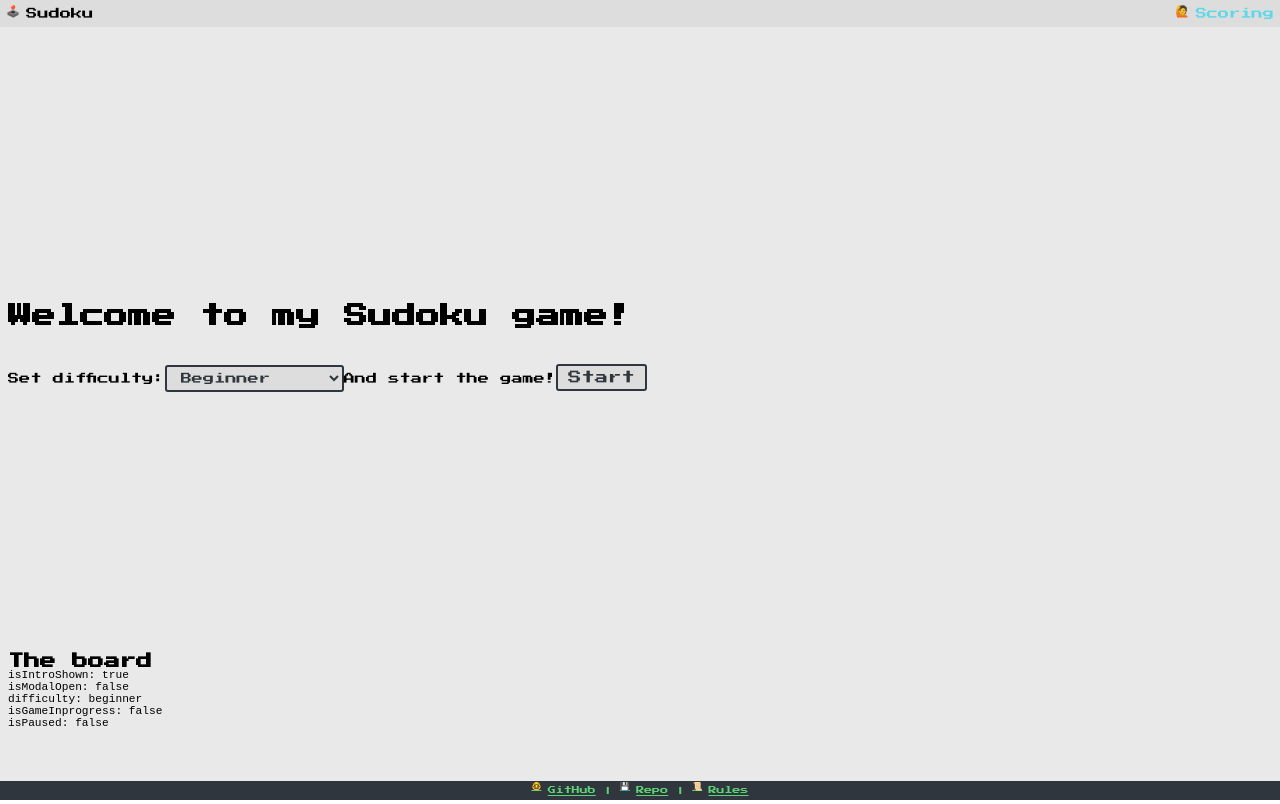
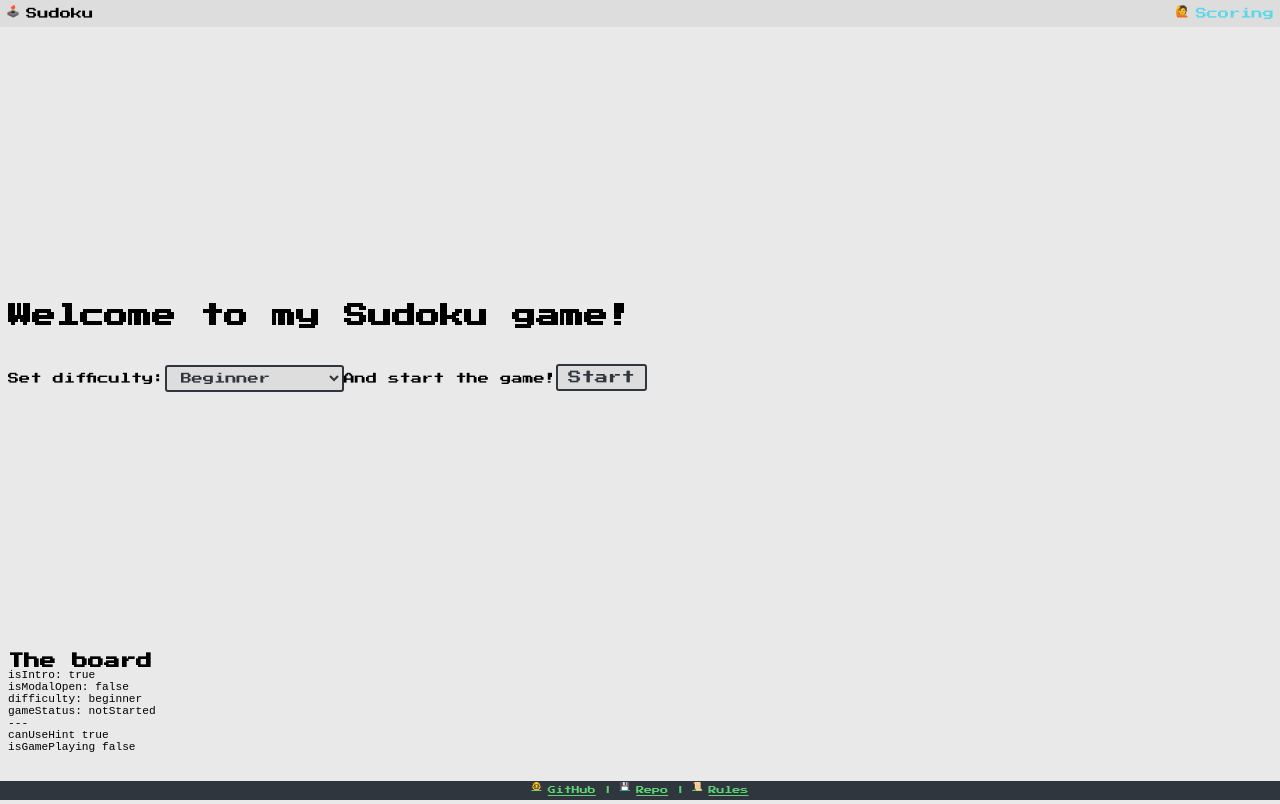
Before and after one commit to mikizuk/vue3-sudoku, a Vue app: page / in a window 1280 px wide. Built offline with nearby package versions, Linux system fonts and the light colour scheme.

Commit message:
GameStatus refactor

```diff
--- a/src/components/layout/GameControls.vue
+++ b/src/components/layout/GameControls.vue
@@ -5,7 +5,7 @@ import EmojiText from '@/components/slots/EmojiText.vue'
 import { useSudokuStore } from '@/stores/sudoku'
 const store = useSudokuStore()
 import { storeToRefs } from 'pinia'
-const { isPaused, hintsRemaining } = storeToRefs(store)
+const { isGamePaused, hintsRemaining } = storeToRefs(store)
 
 const onTogglePause = () => {
   store.togglePause()
@@ -18,7 +18,7 @@ const onHintClick = () => {
   <div class="game-controls">
     <GameDifficulty />
     <RetroButton @click="onTogglePause">
-      <EmojiText v-if="isPaused">
+      <EmojiText v-if="isGamePaused">
         <template #emoji>▶️</template>
         <template #text>Resume</template>
       </EmojiText>
--- a/src/components/layout/TheBoard.vue
+++ b/src/components/layout/TheBoard.vue
@@ -3,17 +3,19 @@ import { useSudokuStore } from '@/stores/sudoku'
 import { storeToRefs } from 'pinia'
 
 const store = useSudokuStore()
-const { isIntroShown, isModalOpen, difficulty, isGameInprogress, isPaused } = storeToRefs(store)
+const { isIntro, isModalOpen, difficulty, gameStatus, canUseHint, isGamePlaying } = storeToRefs(store)
 </script>
 <template>
   <h3 style="padding-top: 10%">The board</h3>
 
   <pre style="font-family: 'Courier New', Courier, monospace">
-isIntroShown: {{ isIntroShown }}
+isIntro: {{ isIntro }}
 isModalOpen: {{ isModalOpen }}
 difficulty: {{ difficulty }}
-isGameInprogress: {{ isGameInprogress }}
-isPaused: {{ isPaused }}
+gameStatus: {{ gameStatus }}
+---
+canUseHint {{ canUseHint }}
+isGamePlaying {{ isGamePlaying }}
   </pre>
 </template>
 
--- a/src/components/layout/TheSudoku.vue
+++ b/src/components/layout/TheSudoku.vue
@@ -8,18 +8,21 @@ import ScoreRulesModal from '@/components/ui/ScoreRulesModal.vue'
 import GameControls from '@/components/layout/GameControls.vue'
 
 const store = useSudokuStore()
-const { isIntroShown } = storeToRefs(store)
+const { isIntro } = storeToRefs(store)
 
-onMounted(() => store.showIntro())
+onMounted(() => {
+  console.info('mounted animate!')
+  store.showIntro()
+})
 </script>
 
 <template>
   <main>
     <Transition name="slide" mode="out-in">
-      <section v-if="isIntroShown" class="intro-section">
+      <section v-if="isIntro" class="intro-section">
         <TheIntro />
       </section>
-      <section v-else-if="isIntroShown === false">
+      <section v-else-if="isIntro === false">
         <GameControls />
       </section>
     </Transition>
--- a/src/components/ui/GameDifficulty.vue
+++ b/src/components/ui/GameDifficulty.vue
@@ -16,8 +16,8 @@ const onResetGame = () => store.resetGame()
 <template>
   <div
     :class="{
-      'game-difficulty game-difficulty--during-game': store.isGameInprogress,
-      'game-difficulty game-difficulty--during-intro': !store.isGameInprogress,
+      'game-difficulty game-difficulty--during-game': store.isGameOn,
+      'game-difficulty game-difficulty--during-intro': !store.isGameOn,
     }"
   >
     <RetroSelect
@@ -25,11 +25,11 @@ const onResetGame = () => store.resetGame()
       :selected="store.difficulty"
       :options="store.difficulties"
       @change="onDifficultyChange"
-      :hideLabel="!store.isIntroShown"
+      :hideLabel="!store.isIntro"
     />
 
-    <span v-if="!store.isGameInprogress" for="difficulty">And start the game!</span>
-    <RetroButton v-if="!store.isGameInprogress" @click="onStartGame">Start</RetroButton>
+    <span v-if="!store.isGameOn" for="difficulty">And start the game!</span>
+    <RetroButton v-if="!store.isGameOn" @click="onStartGame">Start</RetroButton>
     <RetroButton v-else @click="onResetGame">
       <EmojiText>
         <template #text>Reset game</template>
--- a/src/stores/sudoku.ts
+++ b/src/stores/sudoku.ts
@@ -2,42 +2,55 @@ import { defineStore } from 'pinia'
 
 export const difficulties: Difficulty[] = ['testing', 'beginner', 'intermediate', 'hard', 'expert']
 export type Difficulty = 'testing' | 'beginner' | 'intermediate' | 'hard' | 'expert'
+export type GameStatus = 'notStarted' | 'playing' | 'paused' | 'finished'
 
 interface SudokuState {
-  isIntroShown: null | boolean
+  gameStatus: GameStatus
+  isIntro: null | boolean
   isModalOpen: boolean
   difficulty: Difficulty
   difficulties: Difficulty[]
-  isGameInprogress: boolean
-  isPaused: boolean
   hintsRemaining: number
 }
 
 export const useSudokuStore = defineStore('sudoku', {
   state: (): SudokuState => ({
-    isIntroShown: null,
+    gameStatus: 'notStarted',
+    isIntro: null,
     isModalOpen: false,
     difficulty: 'beginner' as Difficulty,
     difficulties,
-    isGameInprogress: false,
-    isPaused: false,
     hintsRemaining: 10,
   }),
 
   getters: {
+    isGameOn(): boolean {
+      return this.gameStatus !== 'notStarted'
+    },
     canUseHint(): boolean {
       return this.hintsRemaining > 0
       // and selected cell is empty TODO:
     },
+    isGamePlaying(): boolean {
+      return this.gameStatus === 'playing'
+    },
+    isGamePaused(): boolean {
+      return this.gameStatus === 'paused'
+    },
   },
 
   actions: {
+    // game control
+    changeGameStatus(newStatus: GameStatus) {
+      console.info('changeGameStatus', newStatus)
+      this.gameStatus = newStatus
+    },
     // intro shown
     showIntro() {
-      this.isIntroShown = true
+      this.isIntro = true
     },
     hideIntro() {
-      this.isIntroShown = false
+      this.isIntro = false
     },
     // modal open
     toggleModal() {
@@ -49,9 +62,8 @@ export const useSudokuStore = defineStore('sudoku', {
     },
     // start & reset game
     startGame() {
-      this.isGameInprogress = true
-      // this.isIntroShown = false;
       this.hideIntro()
+      this.changeGameStatus('playing')
     },
     resetGame() {
       console.info('reset!')
@@ -60,11 +72,15 @@ export const useSudokuStore = defineStore('sudoku', {
     },
     //  pause game
     togglePause() {
-      this.isPaused = !this.isPaused
+      if (this.isGamePlaying) {
+        this.gameStatus = 'paused'
+      } else if (this.isGamePaused) {
+        this.gameStatus = 'playing'
+      }
     },
     // hints
     useHint() {
-      if (!this.canUseHint || this.isPaused) return
+      if (!this.canUseHint || !this.isGamePlaying) return
 
       this.hintsRemaining -= 1
       // give hint TODO:
```
